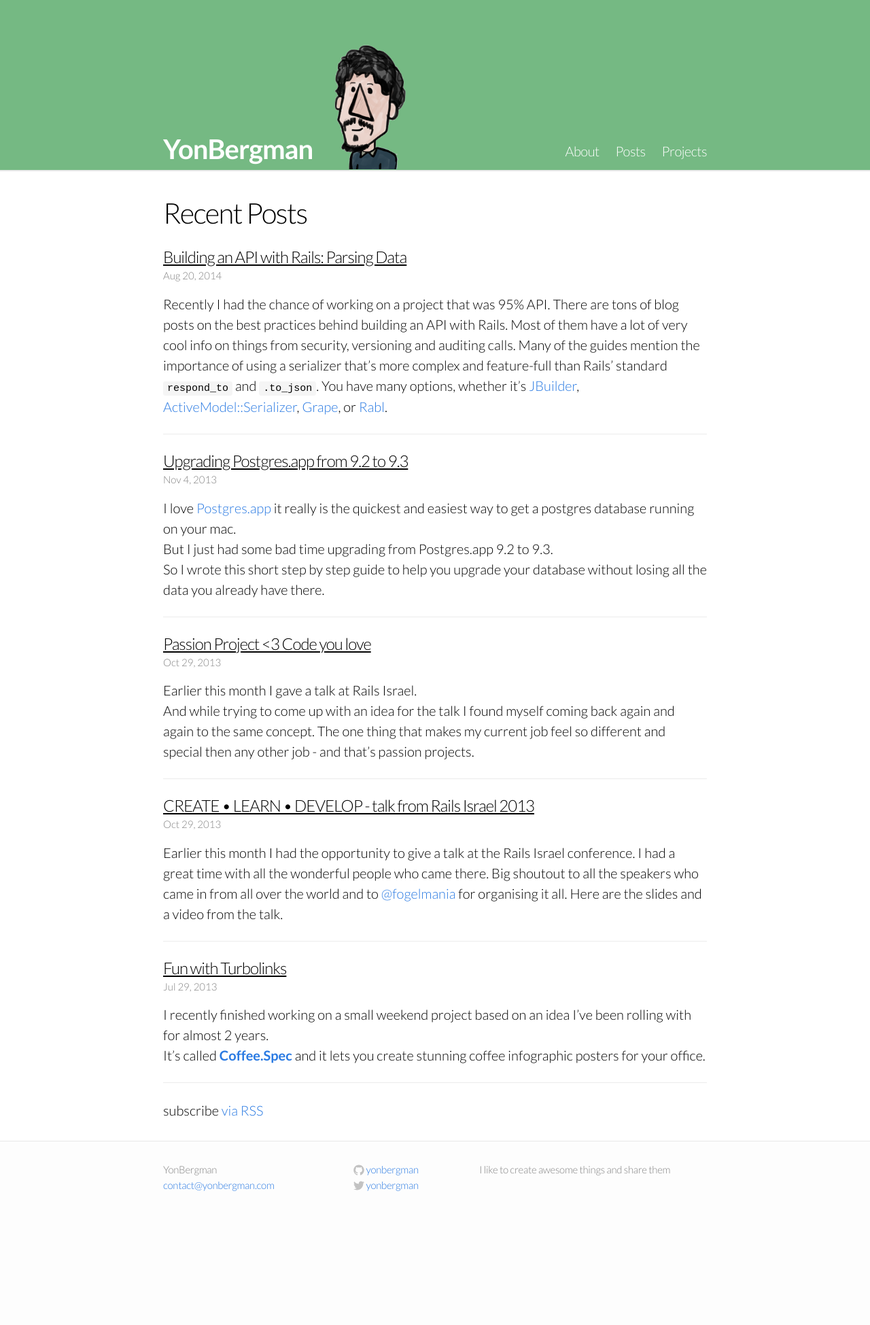
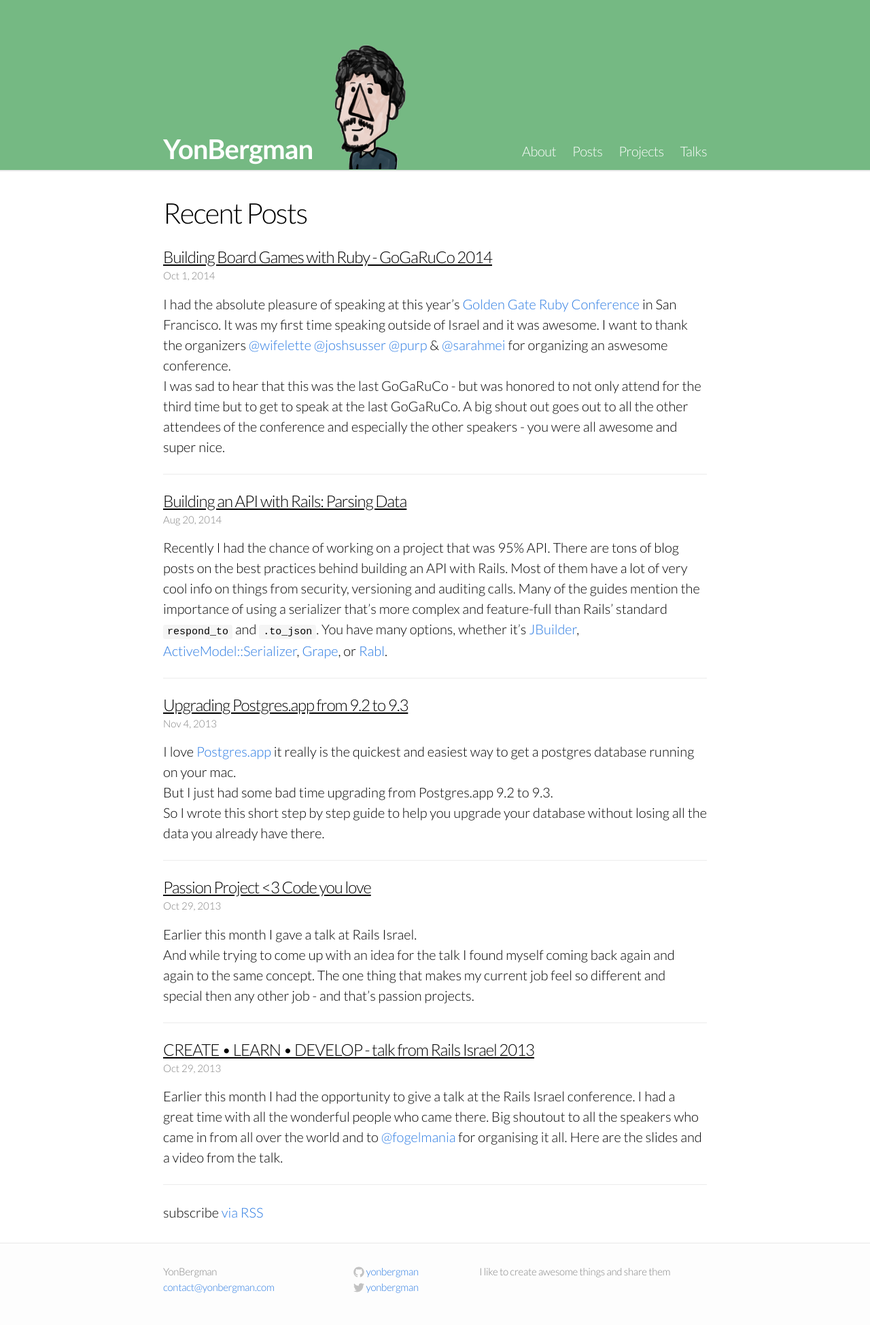
Before and after one commit to yonbergman/blog, a Jekyll site: the page built from index.html, in a window 1280 px wide. Shown: the whole page at 68% size. Built offline with Jekyll 4.4.1, drawn with Linux system fonts in a browser that asks for light colours; Markdown is read by kramdown in place of the engine named in the settings; before the commit the page ends 1799 px from its top, so only the background shows below that.

Commit message:
added talks

```diff
--- a/_config.yml
+++ b/_config.yml
@@ -15,6 +15,26 @@
 
 # comments
 disqus_short_name: yon-line
+
+
+talks:
+  - name: 'Building Board Games with Ruby'
+    when: '19th–20th September 2014'
+    where: 'GoGaRuCo 2014'
+    link: '/posts/building-board-games-with-ruby'
+    image: '/images/talks/building-board-games-with-ruby.png'
+
+  - name: 'CREATE • LEARN • DEVELOP'
+    when: 'October 9th, 2013'
+    where: 'Rails Israel 2013'
+    link: '/2013/10/29/create-learn-develop-talk-from-railsisrael-2013/'
+    image: '/images/talks/create-learn-develop.png'
+
+  - name: 'Trimming the fat from your controllers'
+    when: 'November 12th, 2012'
+    where: 'Rails Israel 2012'
+    link: '/2012/11/12/trimming-the-fat-from-your-controllers-slides/'
+    image: '/images/talks/trimming-the-fat-from-your-controllers.png'
 
 projects:
   - name: 'Mobile & Beer'
--- a/_posts/2012-11-12-trimming-the-fat-from-your-controllers-slides.markdown
+++ b/_posts/2012-11-12-trimming-the-fat-from-your-controllers-slides.markdown
@@ -17,4 +17,8 @@
 
 So follow me on twitter [@YonBergman](http://twitter.com/yonbergman) and subscribe to my [RSS](http://feeds.feedburner.com/Yon-line)
 
+<h3>Slides:</h3>
 <script async class="speakerdeck-embed" data-id="1346f4300f250130018822000a1f82fb" data-ratio="1.33333333333333" src="//speakerdeck.com/assets/embed.js"></script>
+
+<h3>Video:</h3>
+<iframe width="560" height="315" src="//www.youtube.com/embed/aPqKUAP-MTo?rel=0" frameborder="0" allowfullscreen></iframe>
--- /dev/null
+++ b/_posts/2014-10-01-building-board-games-with-ruby-gogaruco-2014.markdown
@@ -0,0 +1,31 @@
+---
+layout: post
+title: "Building Board Games with Ruby - GoGaRuCo 2014"
+date: 2014-10-01T00:00
+comments: true
+---
+
+I had the absolute pleasure of speaking at this year's [Golden Gate Ruby Conference](http://gogaruco.com/speakers/#ybergman) in San Francisco.
+It was my first time speaking outside of Israel and it was awesome.
+
+I want to thank the organizers [@wifelette](https://twitter.com/wifelette) [@joshsusser](https://twitter.com/joshsusser) [@purp](https://twitter.com/purp) & [@sarahmei](https://twitter.com/sarahmei) for organizing an aswesome conference.
+I was sad to hear that this was the last GoGaRuCo - but was honored to not only attend for the third time but to get to speak at the last GoGaRuCo.
+A big shout out goes out to all the other attendees of the conference and especially the other speakers - you were all awesome and super nice.
+
+<!--more-->
+
+## Talk Summary
+
+In my talk I shared the story of how I built and designed my first board game, how ruby helped me hone and optimize the game mechanics and parameters.
+I started with a short intro to board gaming right now, what goes into making a game and I continued with my experiences while building [Missiles & Microchips](/missiles_and_microchips).
+
+## Video
+COMING SOON
+
+## Slides
+<script async class="speakerdeck-embed" data-id="a655fd5022790132ff8e7a94a7c4ee2d" data-ratio="1.77777777777778" src="//speakerdeck.com/assets/embed.js"></script>
+
+
+## Sketch Note
+![](https://pbs.twimg.com/media/Bx7WhNxCQAAfv6i.jpg)
++10 awesome points to [@jessabean](https://twitter.com/jessabean) who not only gave an awesome talk on Sketch Noting but sketch noted several talks including mine ;)
--- a/css/main.scss
+++ b/css/main.scss
@@ -779,7 +779,7 @@
   }
 }
 
-.project{
+.project, .talk{
   img{
     float: left;
     margin-right: 10px;
```
Also changed, not shown: talks.html (added, +15 -0 lines), images/talks/building-board-games-with-ruby.png (added), images/talks/create-learn-develop.png (added), images/talks/trimming-the-fat-from-your-controllers.png (added).
